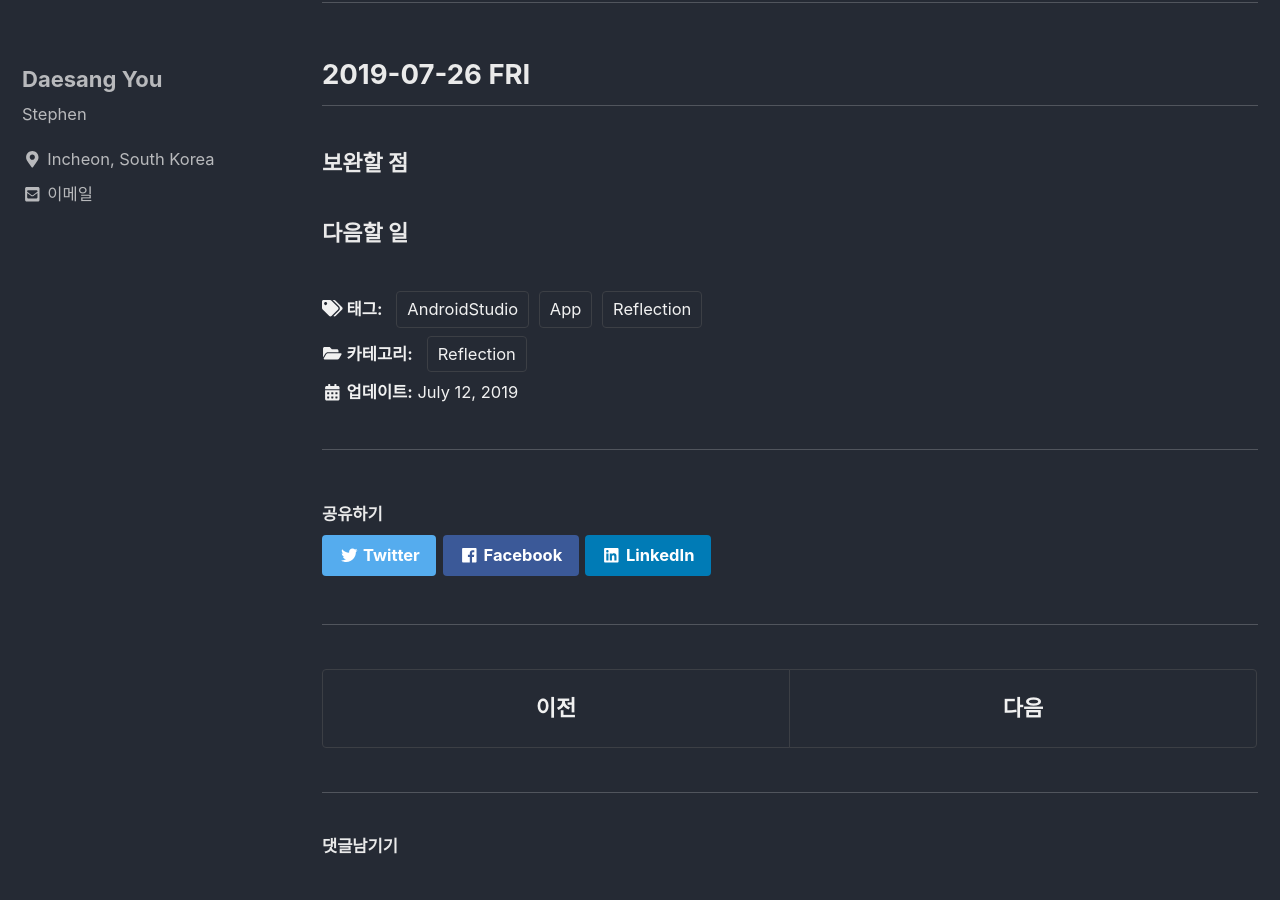
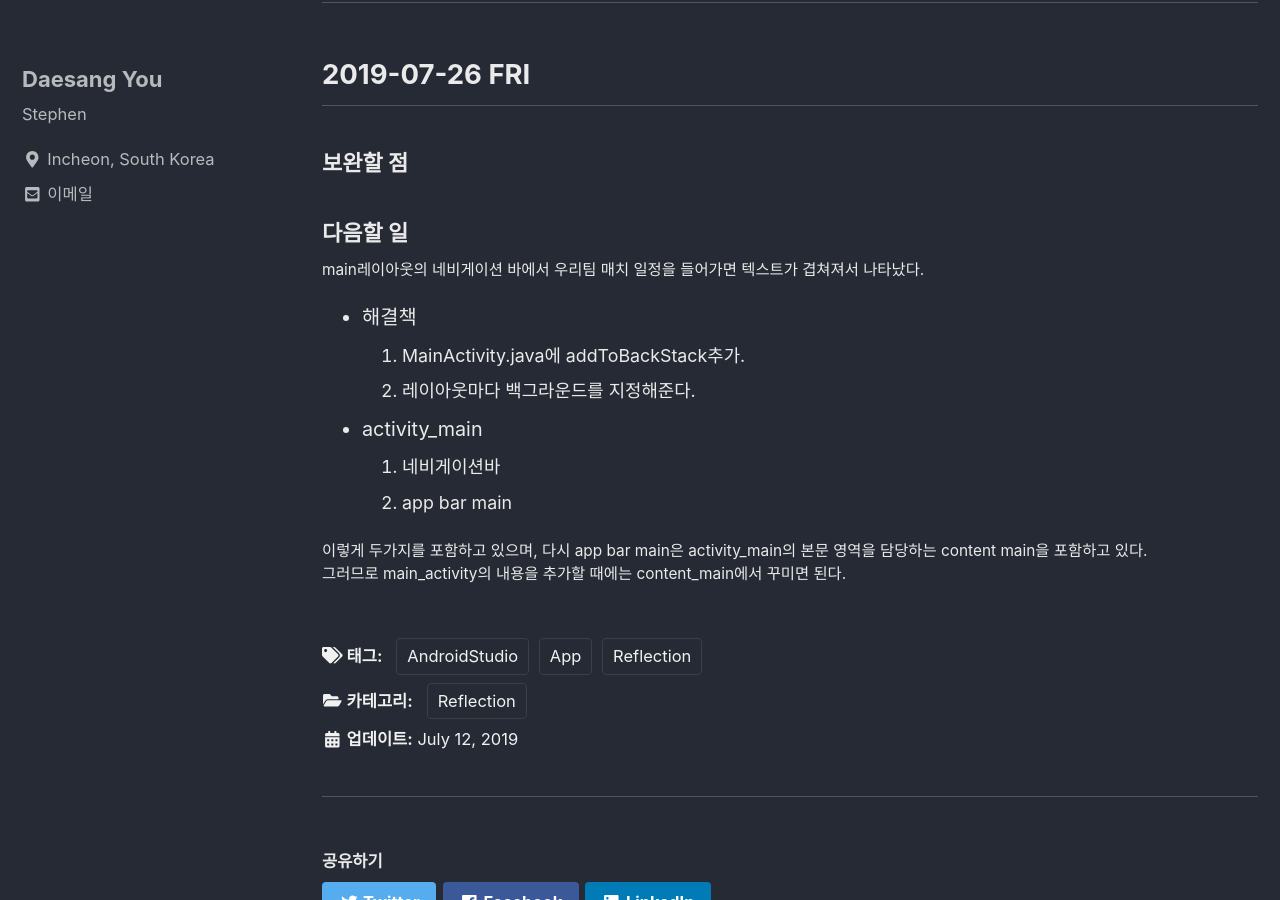
Before and after one commit to eotkd4791/eotkd4791.github.io, a Jekyll site: the page built from _posts/MOD/WhistleOn/2019-07-12-MOD-whistleon-reflection.md, in a window 1280 px wide and 900 px high, scrolled down 2856 px. Built offline with Jekyll 4.4.1, drawn with Linux system fonts in a browser that asks for light colours; cached includes are drawn as plain includes; comment, search, counter and statistics services are not loaded.

Commit message:
Update 2019-07-12-MOD-whistleon-reflection.md

```diff
--- a/_posts/MOD/WhistleOn/2019-07-12-MOD-whistleon-reflection.md
+++ b/_posts/MOD/WhistleOn/2019-07-12-MOD-whistleon-reflection.md
@@ -93,3 +93,13 @@ Toast 텍스트 "로그아웃을 완료했습니다" 띄우기.
 ### 보완할 점
 
 ### 다음할 일
+main레이아웃의 네비게이션 바에서 우리팀 매치 일정을 들어가면 텍스트가 겹쳐져서 나타났다.
+* 해결책
+1. MainActivity.java에 addToBackStack추가.
+2. 레이아웃마다 백그라운드를 지정해준다.
+
+* activity_main
+1. 네비게이션바
+2. app bar main<br>
+
+이렇게 두가지를 포함하고 있으며, 다시 app bar main은 activity_main의 본문 영역을 담당하는 content main을 포함하고 있다.<br> 그러므로 main_activity의 내용을 추가할 때에는 content_main에서 꾸미면 된다.
```
